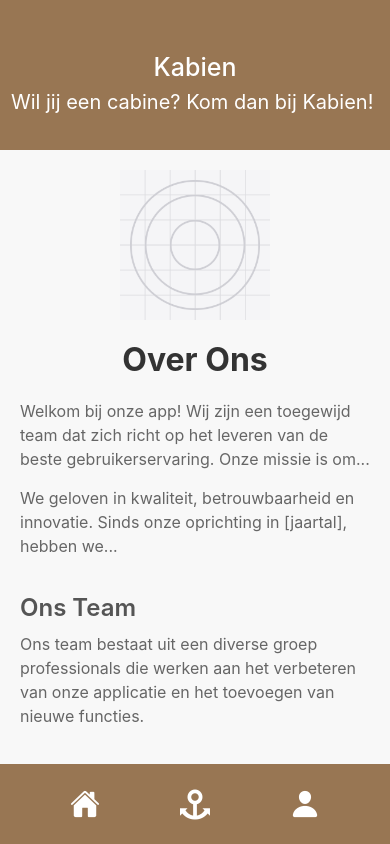
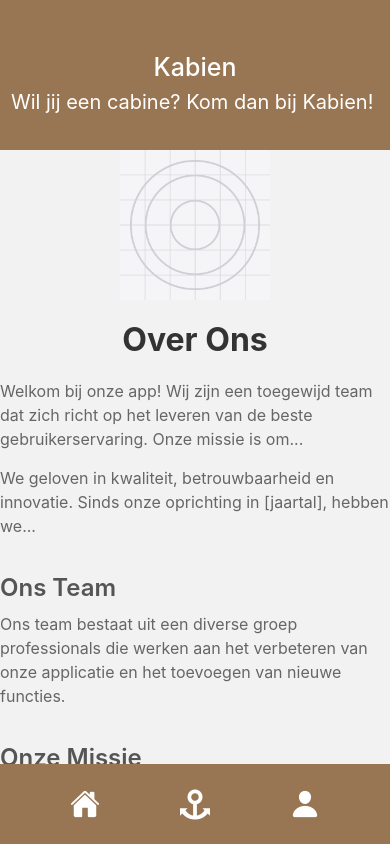
Before and after one commit to Jairo-Lopez-Navarrete/Examen_WebExpert_2, a React Native app: screen /AboutUs in a window 390 px wide. Built offline with nearby package versions, Linux system fonts and the light colour scheme.

Commit message:
ik heb de aboutus scrollable gemaakt

```diff
--- a/screens/AboutUs.tsx
+++ b/screens/AboutUs.tsx
@@ -3,7 +3,8 @@ import { View, Text, StyleSheet, ScrollView, Image } from 'react-native';
 
 export default function AboutUs() {
   return (
-    <ScrollView contentContainerStyle={styles.container}>
+    <ScrollView>
+      <View contentContainerStyle={styles.container}>
       <Image
         source={require('../assets/icon.png')} // Voeg je eigen logo hier toe
         style={styles.logo}
@@ -32,6 +33,7 @@ export default function AboutUs() {
       <Text style={styles.paragraph}>
         Voor vragen of feedback, aarzel dan niet om contact met ons op te nemen via [e-mail, telefoonnummer, etc.].
       </Text>
+      </View>
     </ScrollView>
   );
 }
```
